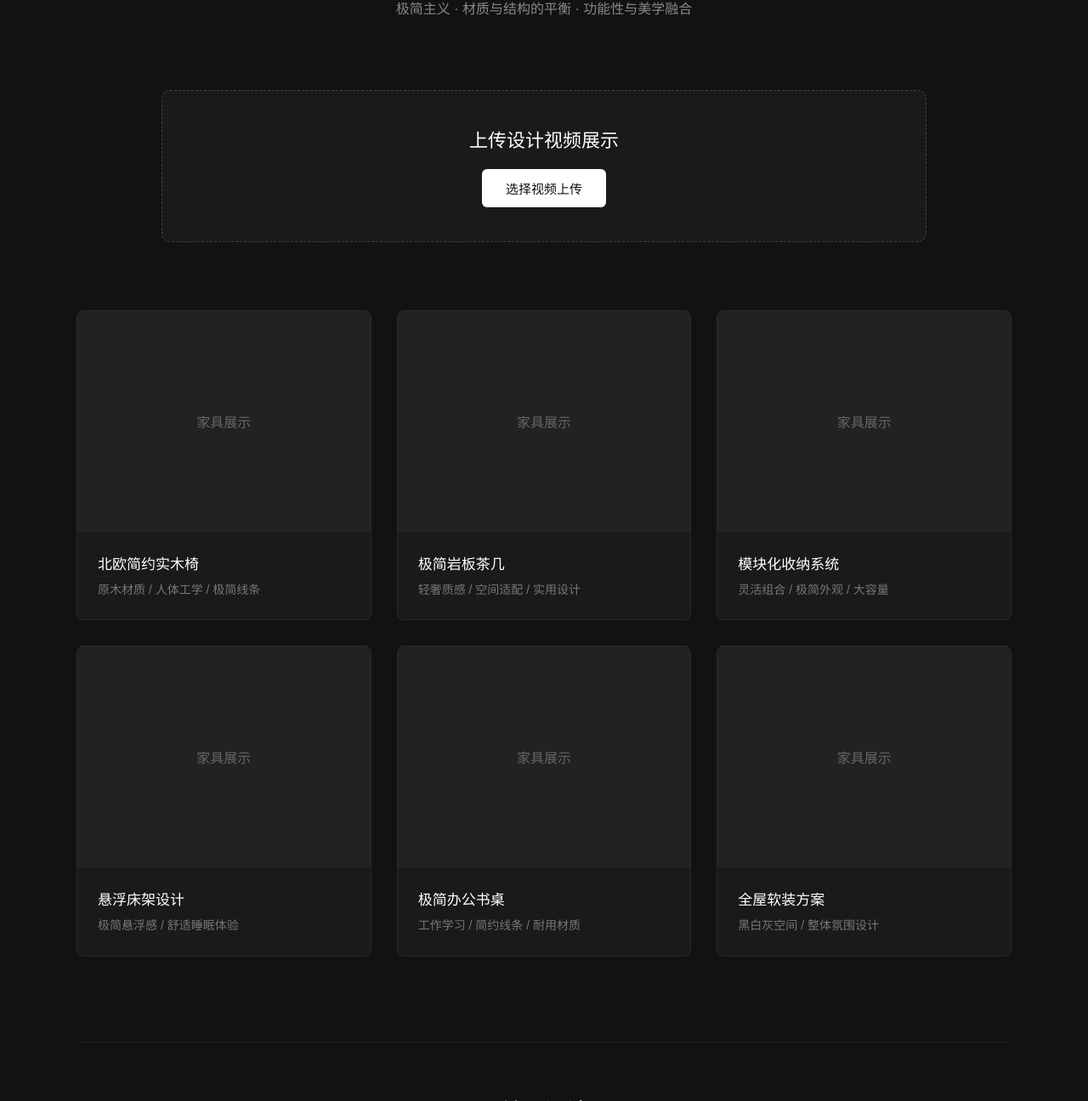
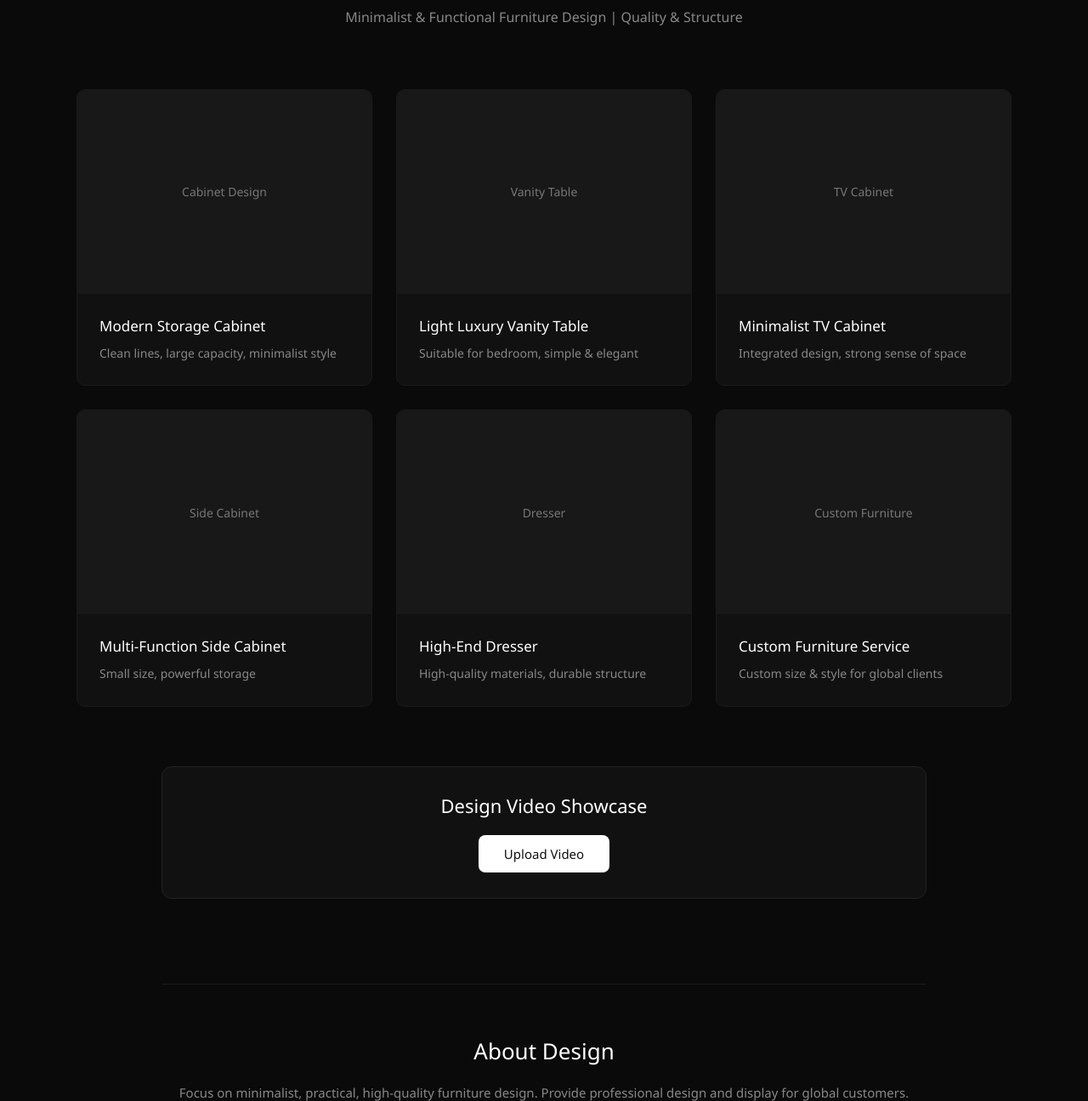
Before and after one commit to jerry5417-de/journey.github.io, a plain HTML site: page index.html in a window 1280 px wide. Shown: the part 248-1544 px from the top of the page at 85% size. Drawn offline with Linux system fonts and the light colour scheme.

Commit message:
Update index.html

```diff
--- a/index.html
+++ b/index.html
@@ -3,112 +3,115 @@
 <head>
 <meta charset="UTF-8" />
 <meta name="viewport" content="width=device-width, initial-scale=1.0"/>
-<title>家具安装视频作品集</title>
+<title>Furniture Design Portfolio</title>
 <style>
-*{margin:0;padding:0;box-sizing:border-box;font-family:"PingFang SC","Microsoft YaHei",sans-serif;scroll-behavior:smooth;}
-body{background:#121212;color:#e0e0e0;padding:0 20px 80px 20px;}
-.nav{max-width:1100px;margin:0 auto;padding:32px 0;display:flex;justify-content:space-between;align-items:center;border-bottom:1px solid #333;}
-.logo{font-size:20px;font-weight:500;color:#fff;letter-spacing:1px;}
-.menu a{color:#999;margin-left:30px;text-decoration:none;font-size:15px;transition:0.3s;}
+*{margin:0;padding:0;box-sizing:border-box;font-family:Segoe UI,Roboto,PingFang SC,Microsoft YaHei,sans-serif;scroll-behavior:smooth;}
+body{background:#0a0a0a;color:#e0e0e0;padding:0 20px 80px;}
+.nav{max-width:1100px;margin:0 auto;padding:30px 0;display:flex;justify-content:space-between;align-items:center;border-bottom:1px solid #222;}
+.logo{font-size:20px;color:#fff;font-weight:500;}
+.menu a{color:#aaa;margin-left:28px;text-decoration:none;font-size:15px;transition:.3s;}
 .menu a:hover{color:#fff;}
-.hero{max-width:1100px;margin:80px auto;text-align:center;}
-.hero h1{font-size:42px;color:#fff;margin-bottom:16px;font-weight:400;}
-.hero p{color:#888;max-width:650px;margin:0 auto;line-height:1.8;font-size:16px;}
-.upload-section{max-width:900px;margin:50px auto;text-align:center;padding:40px 20px;background:#1a1a1a;border:1px dashed #444;border-radius:10px;}
-.upload-title{font-size:22px;color:#fff;margin-bottom:20px;}
-.upload-btn{padding:12px 28px;background:#fff;color:#111;border:none;border-radius:6px;cursor:pointer;font-size:15px;}
-.upload-btn:hover{opacity:0.9;}
-.video-show{max-width:900px;margin:30px auto 0;display:none;}
-.video-show video{width:100%;max-height:500px;border-radius:8px;background:#222;outline:none;}
-.works{max-width:1100px;margin:80px auto;display:grid;grid-template-columns:repeat(auto-fill,minmax(320px,1fr));gap:30px;}
-.work-item{background:#1a1a1a;border-radius:8px;overflow:hidden;transition:0.4s;border:1px solid #2a2a2a;}
+.hero{max-width:900px;margin:90px auto 50px;text-align:center;}
+.hero h1{font-size:44px;color:#fff;font-weight:400;margin-bottom:16px;}
+.hero p{font-size:16px;color:#888;line-height:1.8;max-width:700px;margin:0 auto;}
+.works{max-width:1100px;margin:70px auto;display:grid;grid-template-columns:repeat(auto-fill,minmax(330px,1fr));gap:28px;}
+.work-item{background:#111;border-radius:10px;overflow:hidden;transition:.35s;border:1px solid #1a1a1a;}
 .work-item:hover{transform:translateY(-6px);border-color:#555;}
-.work-img{width:100%;height:260px;background:#222;display:flex;align-items:center;justify-content:center;color:#666;}
-.work-info{padding:24px;}
-.work-title{font-size:17px;color:#fff;margin-bottom:8px;font-weight:500;}
-.work-desc{font-size:14px;color:#777;line-height:1.6;}
-.about{max-width:1100px;margin:100px auto;text-align:center;padding-top:60px;border-top:1px solid #222;}
-.about h2{color:#fff;font-size:26px;margin-bottom:20px;font-weight:400;}
-.about p{color:#888;max-width:700px;margin:0 auto;line-height:1.8;}
-.footer{max-width:1100px;margin:0 auto;text-align:center;color:#555;padding-top:30px;border-top:1px solid #222;font-size:14px;}
+.work-img{width:100%;height:240px;background:#181818;display:flex;align-items:center;justify-content:center;color:#777;font-size:14px;}
+.work-info{padding:26px;}
+.work-title{font-size:17px;color:#fff;margin-bottom:10px;font-weight:500;}
+.work-desc{font-size:14px;color:#888;line-height:1.6;}
+.video-box{max-width:900px;margin:60px auto;background:#111;border-radius:12px;padding:30px;border:1px solid #222;text-align:center;}
+.video-box h2{font-size:22px;color:#fff;margin-bottom:20px;font-weight:400;}
+.upload-btn{padding:12px 30px;background:#fff;color:#111;border:none;border-radius:8px;font-size:15px;cursor:pointer;}
+.upload-btn:hover{opacity:.9;}
+#videoPlayer{width:100%;margin-top:20px;border-radius:8px;display:none;}
+.about{max-width:900px;margin:100px auto 0;text-align:center;padding-top:60px;border-top:1px solid #1a1a1a;}
+.about h2{font-size:26px;color:#fff;margin-bottom:18px;font-weight:400;}
+.about p{color:#888;line-height:1.8;font-size:15px;}
+.footer{max-width:1100px;margin:60px auto 0;text-align:center;color:#666;font-size:14px;}
 </style>
 </head>
 <body>
+
 <div class="nav">
   <div class="logo">FURNITURE DESIGN</div>
   <div class="menu">
-<a href=" ">首页</a >
-<a href="#video">视频展示</a >
-<a href="#works">作品</a >
-<a href="#about">关于</a >
+    <a href=" ">Home</a >
+    <a href="#works">Works</a >
+    <a href="#video">Video</a >
+    <a href="#about">About</a >
   </div>
 </div>
+
 <div class="hero" id="home">
-<h1>家具设计作品集</h1>
-<p>极简主义 · 材质与结构的平衡 · 功能性与美学融合</p >
+  <h1>Furniture Design Portfolio</h1>
+  <p>Minimalist & Functional Furniture Design | Quality & Structure</p >
 </div>
-<div class="upload-section" id="video">
-<div class="upload-title">上传设计视频展示</div>
-<input type="file" id="videoUpload" accept="video/*" style="display:none;">
-<button class="upload-btn" onclick="document.getElementById('videoUpload').click()">选择视频上传</button>
-<div class="video-show" id="videoShow">
-<video controls id="videoPlayer"></video>
-</div>
-</div>
+
 <div class="works" id="works">
   <div class="work-item">
-<div class="work-img">家具展示</div>
+    <div class="work-img">Cabinet Design</div>
     <div class="work-info">
-<div class="work-title">北欧简约实木椅</div>
-<div class="work-desc">原木材质 / 人体工学 / 极简线条</div>
+      <div class="work-title">Modern Storage Cabinet</div>
+      <div class="work-desc">Clean lines, large capacity, minimalist style</div>
     </div>
   </div>
   <div class="work-item">
-<div class="work-img">家具展示</div>
+    <div class="work-img">Vanity Table</div>
     <div class="work-info">
-<div class="work-title">极简岩板茶几</div>
-<div class="work-desc">轻奢质感 / 空间适配 / 实用设计</div>
+      <div class="work-title">Light Luxury Vanity Table</div>
+      <div class="work-desc">Suitable for bedroom, simple & elegant</div>
     </div>
   </div>
   <div class="work-item">
-<div class="work-img">家具展示</div>
+    <div class="work-img">TV Cabinet</div>
     <div class="work-info">
-<div class="work-title">模块化收纳系统</div>
-<div class="work-desc">灵活组合 / 极简外观 / 大容量</div>
+      <div class="work-title">Minimalist TV Cabinet</div>
+      <div class="work-desc">Integrated design, strong sense of space</div>
     </div>
   </div>
   <div class="work-item">
-<div class="work-img">家具展示</div>
+    <div class="work-img">Side Cabinet</div>
     <div class="work-info">
-<div class="work-title">悬浮床架设计</div>
-<div class="work-desc">极简悬浮感 / 舒适睡眠体验</div>
+      <div class="work-title">Multi-Function Side Cabinet</div>
+      <div class="work-desc">Small size, powerful storage</div>
     </div>
   </div>
   <div class="work-item">
-<div class="work-img">家具展示</div>
+    <div class="work-img">Dresser</div>
     <div class="work-info">
-<div class="work-title">极简办公书桌</div>
-<div class="work-desc">工作学习 / 简约线条 / 耐用材质</div>
+      <div class="work-title">High-End Dresser</div>
+      <div class="work-desc">High-quality materials, durable structure</div>
     </div>
   </div>
   <div class="work-item">
-<div class="work-img">家具展示</div>
+    <div class="work-img">Custom Furniture</div>
     <div class="work-info">
-<div class="work-title">全屋软装方案</div>
-<div class="work-desc">黑白灰空间 / 整体氛围设计</div>
+      <div class="work-title">Custom Furniture Service</div>
+      <div class="work-desc">Custom size & style for global clients</div>
     </div>
   </div>
 </div>
+
+<div class="video-box" id="video">
+  <h2>Design Video Showcase</h2>
+  <button class="upload-btn" onclick="document.getElementById('file').click()">Upload Video</button>
+  <input type="file" id="file" accept="video/*" style="display:none;">
+  <video id="videoPlayer" controls></video>
+</div>
+
 <div class="about" id="about">
-<h2>关于设计</h2>
-<p>专注现代家具与空间设计，坚持极简、实用、质感的设计理念，用结构与材质表达生活美学。</p >
+  <h2>About Design</h2>
+  <p>Focus on minimalist, practical, high-quality furniture design. Provide professional design and display for global customers.</p >
 </div>
-<div class="footer">© 2026 Furniture Design Portfolio</div>
+
+<div class="footer">© 2026 Furniture Design | Global Available</div>
+
 <script>
-const videoUpload=document.getElementById('videoUpload');
-const videoPlayer=document.getElementById('videoPlayer');
-const videoShow=document.getElementById('videoShow');
-videoUpload.addEventListener('change',function(e){const file=e.target.files[0];if(!file)return;const url=URL.createObjectURL(file);videoPlayer.src=url;videoShow.style.display='block';});
+const f=document.getElementById('file');
+const v=document.getElementById('videoPlayer');
+f.onchange=e=>{const file=e.target.files[0];if(!file)return;v.src=URL.createObjectURL(file);v.style.display='block';}
 </script>
 </body>
 </html>
```
Lines whose indentation alone changed are shown as unchanged.
